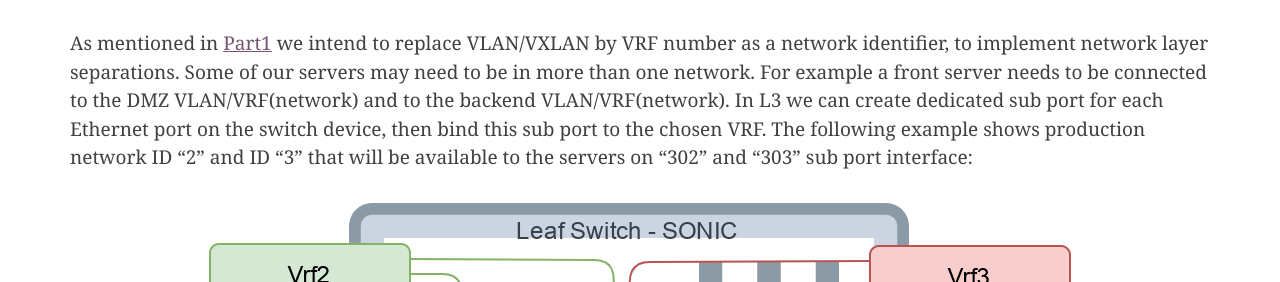
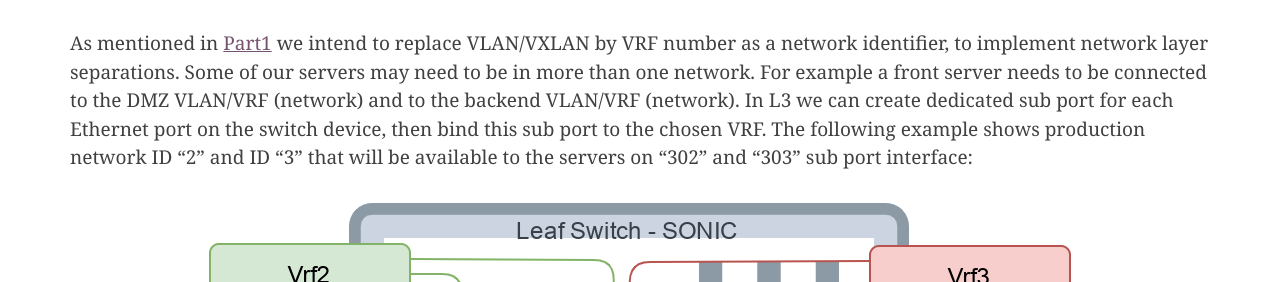
Before and after one commit to RTBHOUSE/techblog, a Jekyll site: the page built from _posts/2021-11-25-L2-EVPN-to-L3-concept-part2.markdown, in a window 1280 px wide and 900 px high, scrolled down 2688 px. Shown: the part 230-512 px from the top of the window. Built offline with Jekyll 4.4.1, drawn with Linux system fonts in a browser that asks for light colours; nearby versions of some CDN libraries; comment, search, counter and statistics services are not loaded; part of the change alters nothing that is shown.

```diff
--- a/_posts/2021-11-25-L2-EVPN-to-L3-concept-part2.markdown
+++ b/_posts/2021-11-25-L2-EVPN-to-L3-concept-part2.markdown
@@ -66,7 +66,7 @@ In this MLAG example scenario, network layer separation between servers could be
 As mentioned in [Part1]({% post_url 2021-11-24-L2-EVPN-to-L3-concept-part1 %}) we intend to replace VLAN/VXLAN
 by VRF number as a network identifier, to implement network layer separations.
 Some of our servers may need to be in more than one network.
-For example a front server needs to be connected to the DMZ VLAN/VRF(network) and to the backend VLAN/VRF(network).
+For example a front server needs to be connected to the DMZ VLAN/VRF (network) and to the backend VLAN/VRF (network).
 In L3 we can create dedicated sub port for each Ethernet port on the switch device, then bind this sub port to the chosen VRF.
 The following example shows production network ID "2" and ID "3" that will be available to the servers on "302" and "303" sub port interface:
 
@@ -81,7 +81,7 @@ $ show vrf  Vrf2 # <--- Click this to show more
 {% highlight text %}
 VRF    Interfaces
 -----  ---------------
-Vrf2   Vlan2            # <- uplink, fallow up blog for part-3
+Vrf2   Vlan2            # <- uplink, see part 3 of this blog series
        Ethernet16.302
        Ethernet8.302
        Ethernet17.302
```
